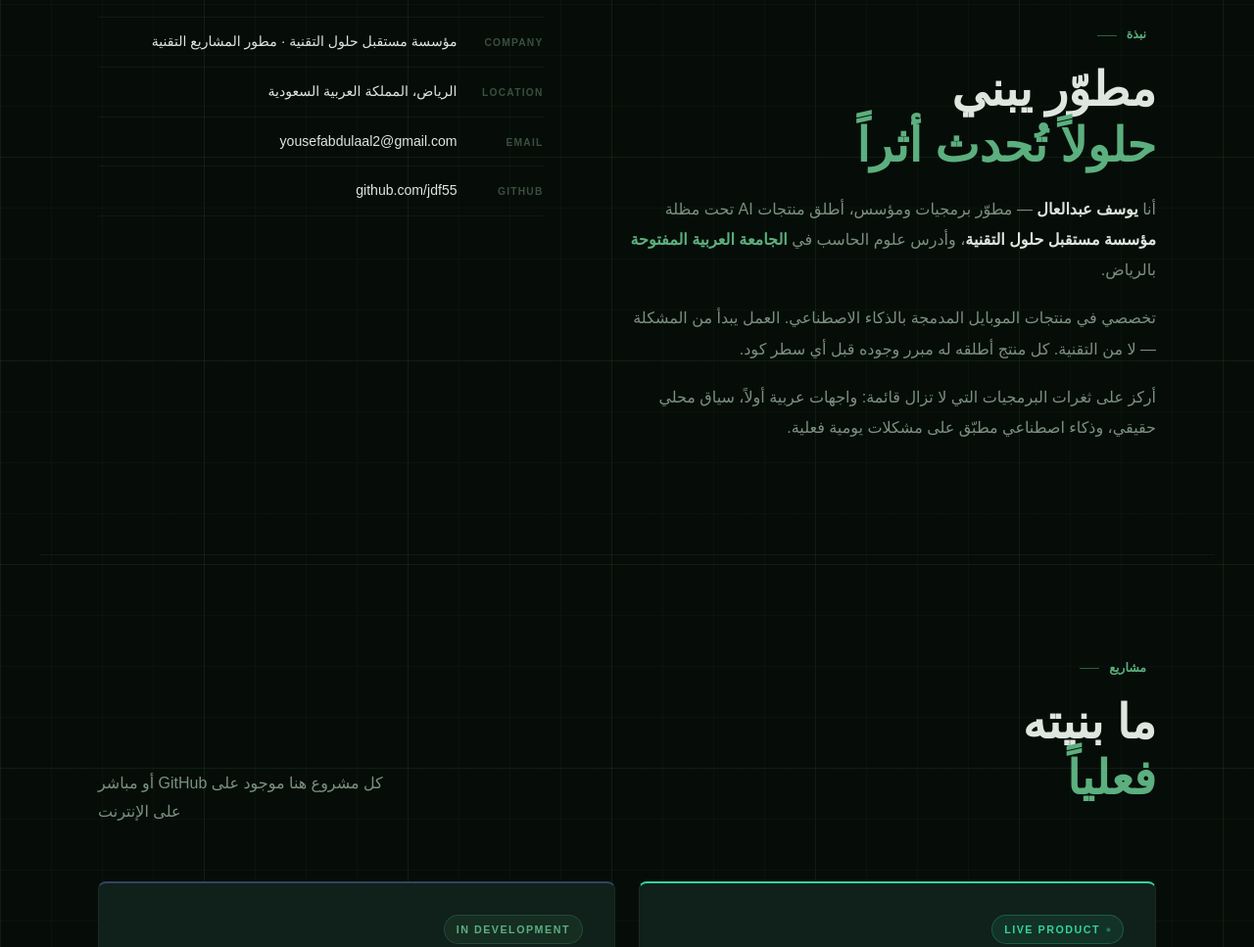
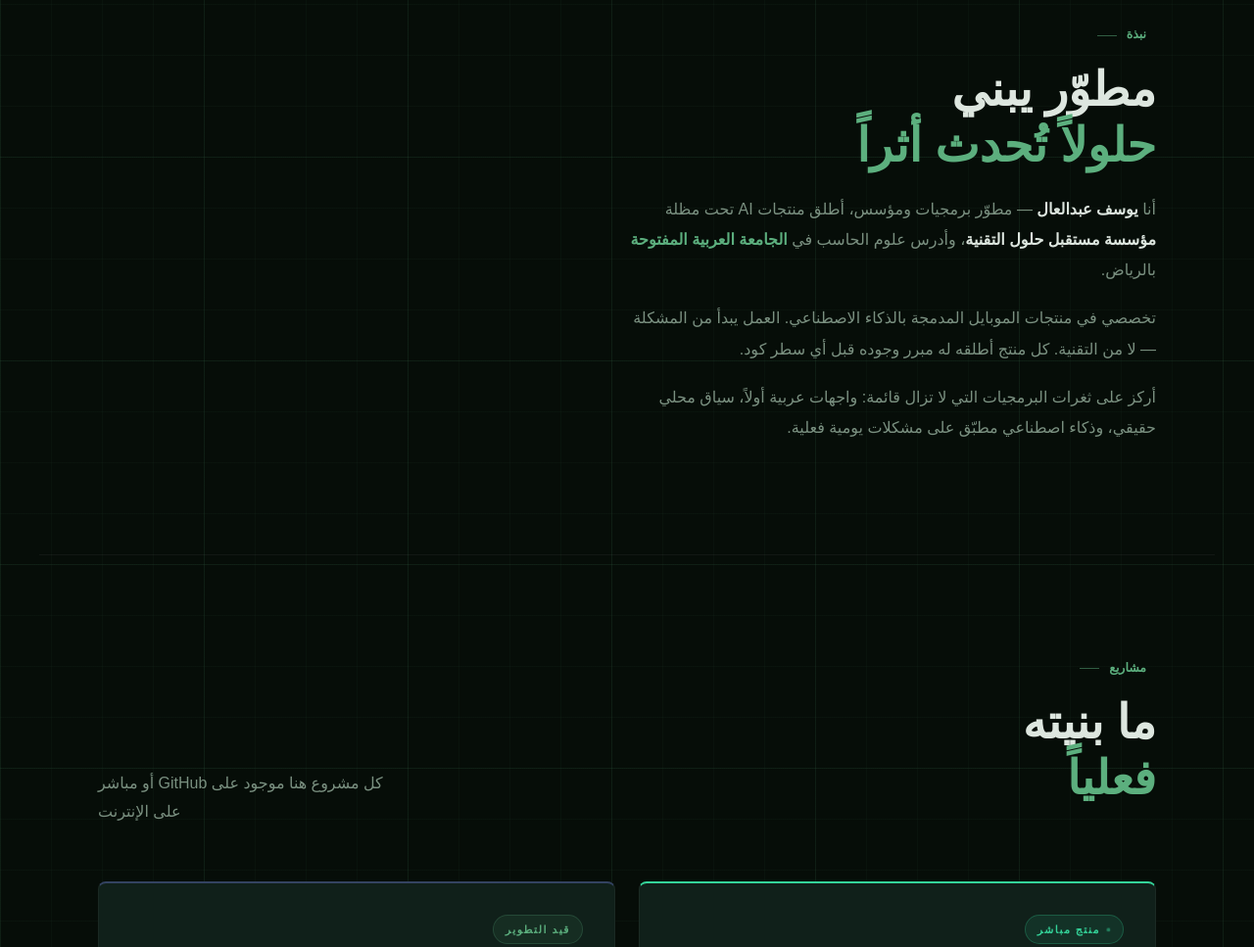
Before and after one commit to jdf55/yousef-abdulaal, a plain HTML site: page index.html in a window 1280 px wide. Shown: the part 880-1847 px from the top of the page at 98% size. Drawn offline with Linux system fonts and the light colour scheme.

Commit message:
Remove about metadata box, remove footer, fix project label language to Arabic

```diff
--- a/index.html
+++ b/index.html
@@ -777,30 +777,6 @@ section{padding:96px 60px;max-width:1200px;margin:0 auto;}
     </p>
   </div>
 
-  <dl class="about-dl reveal reveal-delay-2">
-    <div class="dl-row">
-      <dt>Company</dt>
-      <dd>
-        <span class="ar">مؤسسة مستقبل حلول التقنية · مطور المشاريع التقنية</span>
-        <span class="en">Mustaqbal Hulul AlTaqniyah Est. · Tech Projects Developer</span>
-      </dd>
-    </div>
-    <div class="dl-row">
-      <dt>Location</dt>
-      <dd>
-        <span class="ar">الرياض، المملكة العربية السعودية</span>
-        <span class="en">Riyadh, Saudi Arabia</span>
-      </dd>
-    </div>
-    <div class="dl-row">
-      <dt>Email</dt>
-      <dd style="font-family:var(--font-en)">yousefabdulaal2@gmail.com</dd>
-    </div>
-    <div class="dl-row">
-      <dt>GitHub</dt>
-      <dd style="font-family:var(--font-en)">github.com/jdf55</dd>
-    </div>
-  </dl>
 </section>
 
 <!-- ═══ PROJECTS ═══ -->
@@ -827,7 +803,7 @@ section{padding:96px 60px;max-width:1200px;margin:0 auto;}
     <!-- AILine -->
     <div class="project-card live reveal reveal-delay-1">
       <div class="card-inner">
-        <span class="card-badge badge-live">Live Product</span>
+        <span class="card-badge badge-live">منتج مباشر</span>
         <h3 class="card-title">
           <span class="ar">AILine — منصة الجدول الذكي</span>
           <span class="en">AILine — Smart Scheduler</span>
@@ -867,7 +843,7 @@ section{padding:96px 60px;max-width:1200px;margin:0 auto;}
     <!-- FitMap -->
     <div class="project-card dev reveal reveal-delay-2">
       <div class="card-inner">
-        <span class="card-badge badge-dev">In Development</span>
+        <span class="card-badge badge-dev">قيد التطوير</span>
         <h3 class="card-title">
           <span class="ar">FitMap — منصة اللياقة الذكية</span>
           <span class="en">FitMap — Smart Fitness Platform</span>
@@ -913,7 +889,7 @@ section{padding:96px 60px;max-width:1200px;margin:0 auto;}
           <path d="M9 21V12h6v9"/>
         </svg>
       </div>
-      <span class="card-badge badge-live" style="font-size:.64rem;padding:3px 10px;">Live Product</span>
+      <span class="card-badge badge-live" style="font-size:.64rem;padding:3px 10px;">منتج مباشر</span>
       <div class="small-card-title">
         <span class="ar">المُرشّح — مساعد عقاري</span>
         <span class="en">Almorashih — Property AI</span>
@@ -942,7 +918,7 @@ section{padding:96px 60px;max-width:1200px;margin:0 auto;}
           <path d="M6.5 2H20v20H6.5A2.5 2.5 0 014 19.5v-15A2.5 2.5 0 016.5 2z"/>
         </svg>
       </div>
-      <span class="card-badge badge-project" style="font-size:.64rem;padding:3px 10px;">SaaS Platform</span>
+      <span class="card-badge badge-project" style="font-size:.64rem;padding:3px 10px;">منصة SaaS</span>
       <div class="small-card-title">
         <span class="ar">HifzHub — منصة حلقات القرآن</span>
         <span class="en">HifzHub — Quran Schools</span>
@@ -963,7 +939,7 @@ section{padding:96px 60px;max-width:1200px;margin:0 auto;}
           <path d="M12 8v8M8 12h8"/>
         </svg>
       </div>
-      <span class="card-badge badge-project" style="font-size:.64rem;padding:3px 10px;">Healthcare PWA</span>
+      <span class="card-badge badge-project" style="font-size:.64rem;padding:3px 10px;">تطبيق صحي PWA</span>
       <div class="small-card-title">
         <span class="ar">Curative — تطبيق الدواء</span>
         <span class="en">Curative — Med Reminder</span>
@@ -1152,7 +1128,6 @@ section{padding:96px 60px;max-width:1200px;margin:0 auto;}
     </a>
   </div>
 
-  <p class="footer-copy">© 2026 Yousef Abdulaal</p>
 </section>
 
 <script>
```
